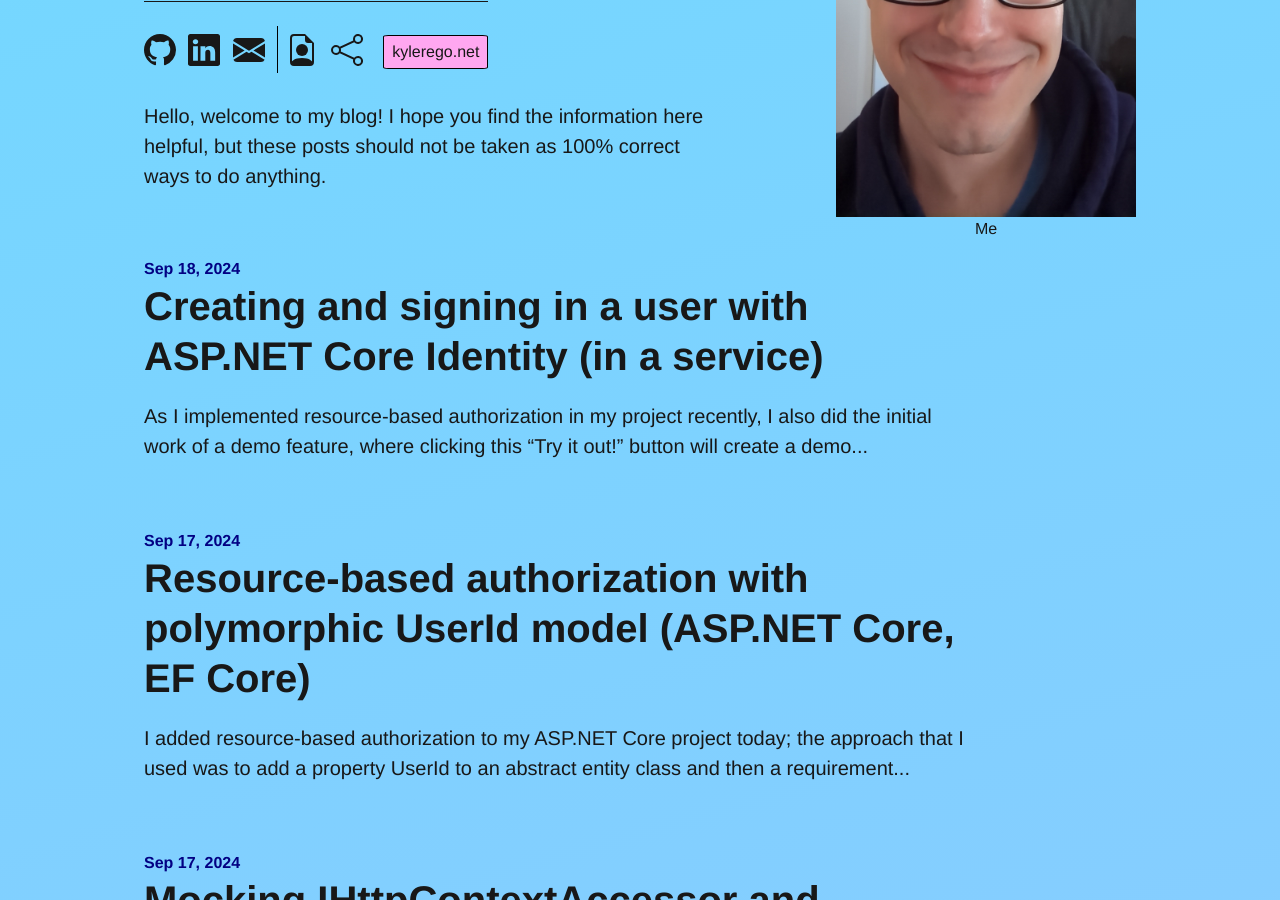
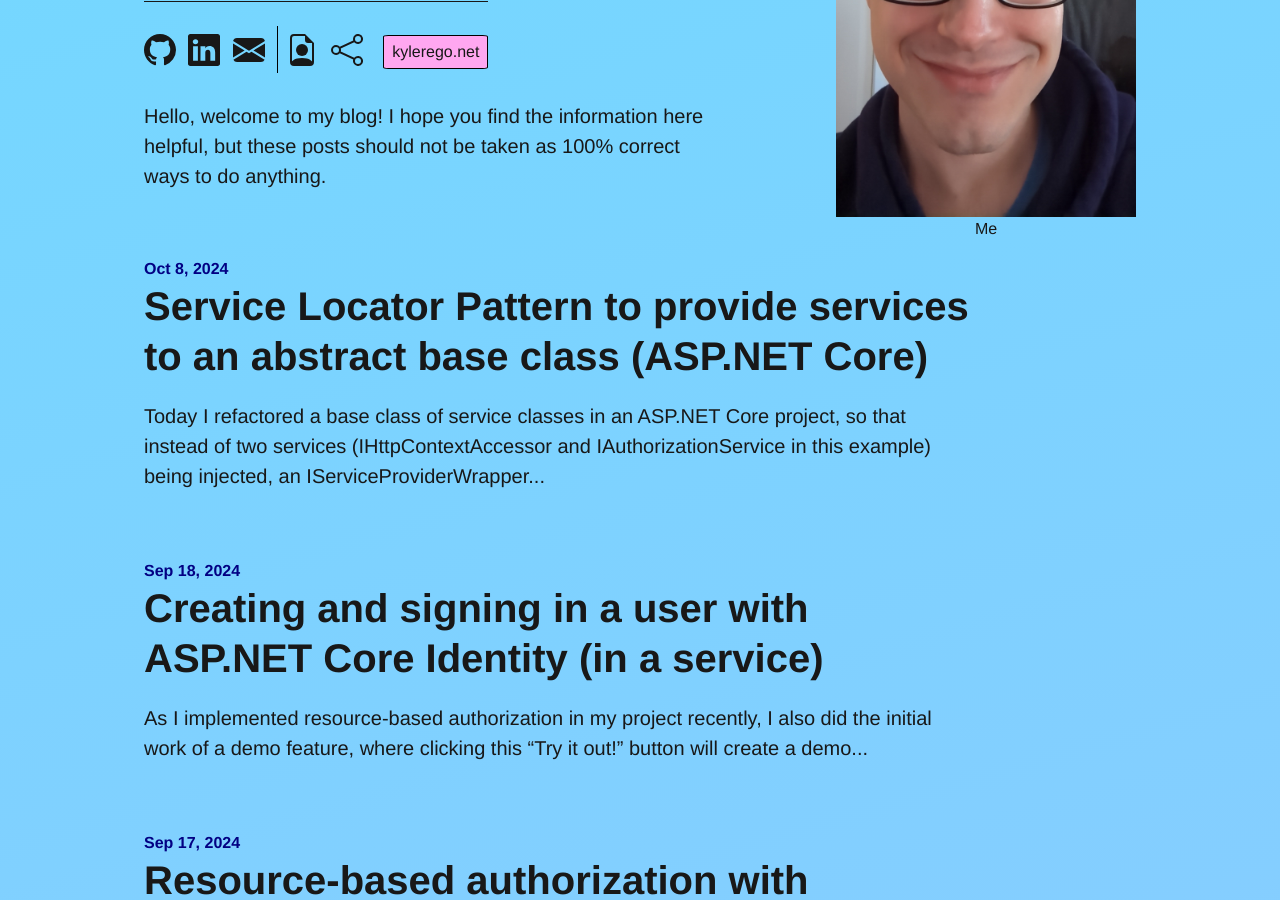
Before and after one commit to KyleRego/KyleRego.github.io, a Jekyll site: the page built from index.markdown, in a window 1280 px wide and 900 px high, scrolled down 321 px. Built offline with Jekyll 4.4.1, drawn with Linux system fonts in a browser that asks for light colours.

Commit message:
Publish post

```diff
--- a/collections/_drafts/2024-10-09-service-locator-pattern-to-simplify-interface.markdown
+++ b/collections/_posts/2024-10-09-service-locator-pattern-to-simplify-interface.markdown
@@ -1,6 +1,6 @@
 ---
 layout: post
-title: "Service locator pattern to allow derived classes to have a smaller interface with dependency injection (ASP.NET Core)"
+title: "Service Locator Pattern to provide services to an abstract base class (ASP.NET Core)"
 date: 2024-10-08 08:30:00 -0500
 categories: programming csharp
 permalink: /service-locator-pattern-derived-services
@@ -8,7 +8,11 @@ emoji: 😇
 mathjax: false
 ---
 
-It has been bothering me in the back of my mind that in my practice ASP.NET Core project, every service class has to pass two arguments to the constructor of the super class, as this expands the method signature of every class and mocks for both had to be supplied across all of the unit tests, which to me just seemed very inconvenient. This post is regarding [this commit](https://github.com/KyleRego/Larder/commit/9eff3842cabbd7094aaae8bfdf72ac0ece1e8484).
+Today I refactored a base class of service classes in an ASP.NET Core project, so that instead of two services (`IHttpContextAccessor` and `IAuthorizationService` in this example) being injected, an `IServiceProviderWrapper` service is injected instead, and that is used to resolve the two services inside the base class. This is an implementation of the Service Locator Pattern as I understand it in this context.
+
+This refactor was motivated by wanting to simplify the interfaces of all of the classes derived from this base class. Each derived class previously had to have a constructor signature with the two services so that it could pass them to the parent constructor. With the Service Locator Pattern, only the `IServiceProvider` is needed in the constructor signature of all the service classes.
+
+This post is regarding [this commit](https://github.com/KyleRego/Larder/commit/9eff3842cabbd7094aaae8bfdf72ac0ece1e8484).
 
 Here is what my base service class had previously:
 
```
